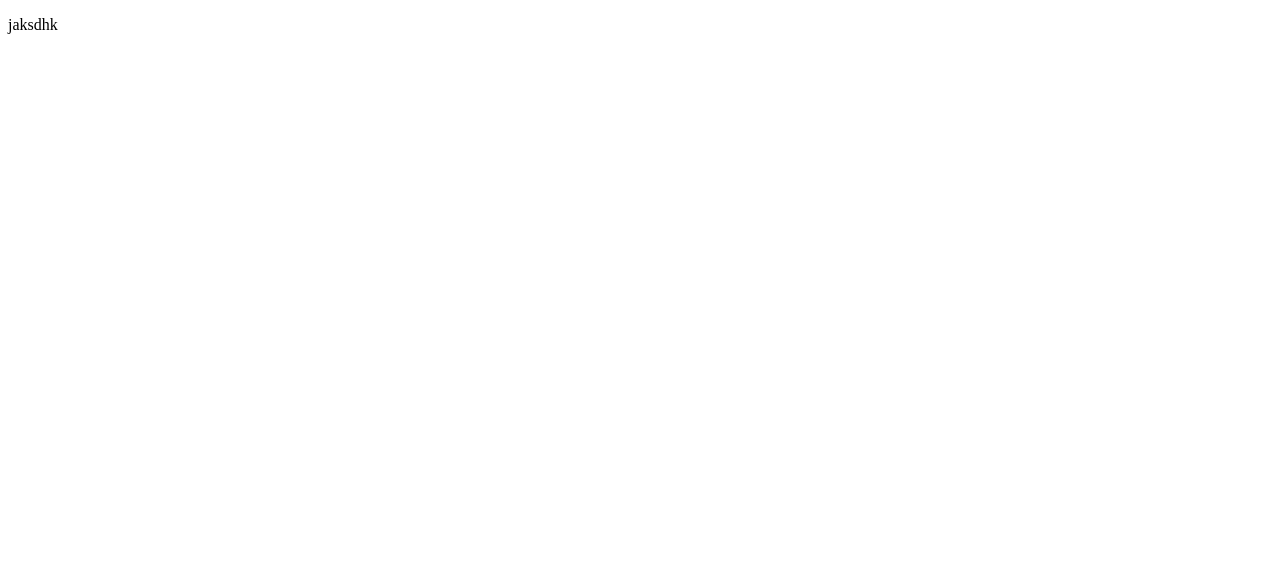
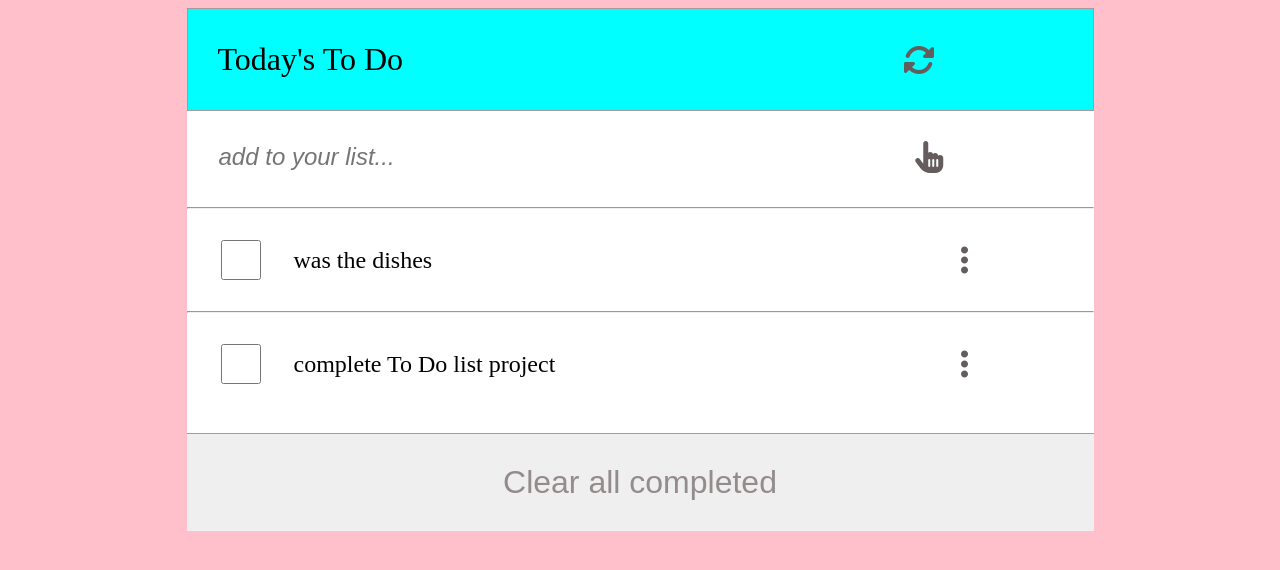
Before and after one commit to Jolak5/TODORepeat, a website built with webpack: page src/index.html in a window 1280 px wide. Built offline with nearby package versions, Linux system fonts and the light colour scheme; files whose address does not match are found by name.

Commit message:
build list structure

```diff
--- a/src/index.html
+++ b/src/index.html
@@ -4,9 +4,25 @@
     <meta charset="UTF-8" />
     <meta http-equiv="X-UA-Compatible" content="IE=edge" />
     <meta name="viewport" content="width=device-width, initial-scale=1.0" />
-    <title>Document</title>
+    <title>To do list</title>
+    <script
+      src="https://kit.fontawesome.com/fc90b67c69.js"
+      crossorigin="anonymous"
+    ></script>
   </head>
   <body>
-    <p>jaksdhk</p>
+    <section id="to-do">
+      <div class="title-div">
+        <p>Today's To Do</p>
+        <i class="fa-solid fa-rotate fa-2x"></i>
+      </div>
+      <div class="add-div">
+        <input id="1" type="text" placeholder="add to your list..." />
+        <i class="fa-solid fa-hand-pointer fa-2x"></i>
+      </div>
+
+      <ul></ul>
+      <button>Clear all completed</button>
+    </section>
   </body>
 </html>
--- a/src/index.js
+++ b/src/index.js
@@ -1,4 +1,34 @@
 /* eslint-disable import/no-extraneous-dependencies */
 /* eslint-disable no-unused-vars */
+/* eslint-disable no-plusplus */
+
 import _ from 'lodash';
 import './style.css';
+
+const arr = [
+  {
+    description: 'was the dishes',
+    completed: true,
+    index: 1,
+  },
+  {
+    description: 'complete To Do list project',
+    completed: false,
+    index: 2,
+  },
+];
+
+const list = document.querySelector('ul');
+function createList() {
+  list.insertAdjacentHTML(
+    'afterbegin',
+    ' <hr > <div class="single-list"><div class="li-div"> <input type="checkbox" name="check" value="checkbox"> <li class="list-item"> </div><img src="/dots.svg" alt=""><i class="fa-solid fa-ellipsis-vertical fa-2x"></i></div>'
+  );
+}
+
+for (let i = 1; i >= 0; i--) {
+  createList();
+  const listItem = document.querySelector('.list-item');
+
+  listItem.textContent = arr[i].description;
+}
--- a/src/style.css
+++ b/src/style.css
@@ -0,0 +1,98 @@
+body {
+  background-color: pink;
+  font-size: 16px;
+  display: flex;
+  align-content: center;
+  justify-content: center;
+}
+
+p {
+  font-size: 2rem;
+}
+
+section {
+  margin: auto 0;
+  background-color: white;
+  display: flex;
+  flex-direction: column;
+  height: auto;
+  width: auto;
+}
+
+.title-div {
+  border: 1px solid rgb(165, 155, 155);
+}
+
+.title-div,
+.add-div,
+li {
+  display: flex;
+  gap: 500px;
+  padding: 0 30px;
+  align-items: center;
+  background-color: aqua;
+}
+
+.add-div {
+  background-color: transparent;
+  padding-top: 30px;
+}
+
+ul input {
+  height: 40px;
+  width: 40px;
+}
+
+.add-div input {
+  font-size: 1.5rem;
+  font-style: italic;
+  border-style: none;
+  width: 23%;
+}
+
+ul {
+  padding: 10px 0;
+}
+
+.single-list {
+  display: flex;
+  align-items: center;
+  justify-content: space-between;
+  padding: 20px 105px 20px 30px;
+}
+
+.li-div {
+  display: flex;
+  align-items: center;
+}
+
+li {
+  background-color: transparent;
+  font-size: 1.5rem;
+  list-style: none;
+}
+
+i {
+  color: rgb(101, 93, 93);
+}
+
+i:hover {
+  color: rgb(197, 148, 88);
+}
+
+.single-list i {
+  position: relative;
+  right: 20px;
+}
+
+button {
+  border-style: none;
+  font-size: 2rem;
+  color: rgb(148, 140, 140);
+  padding: 30px;
+  border-top: 1px solid rgb(165, 155, 155);
+}
+
+img {
+  background-color: black;
+}
```
